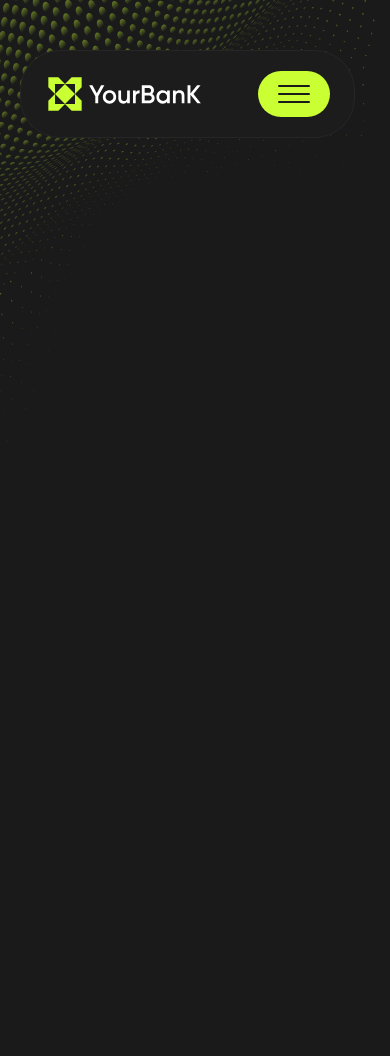
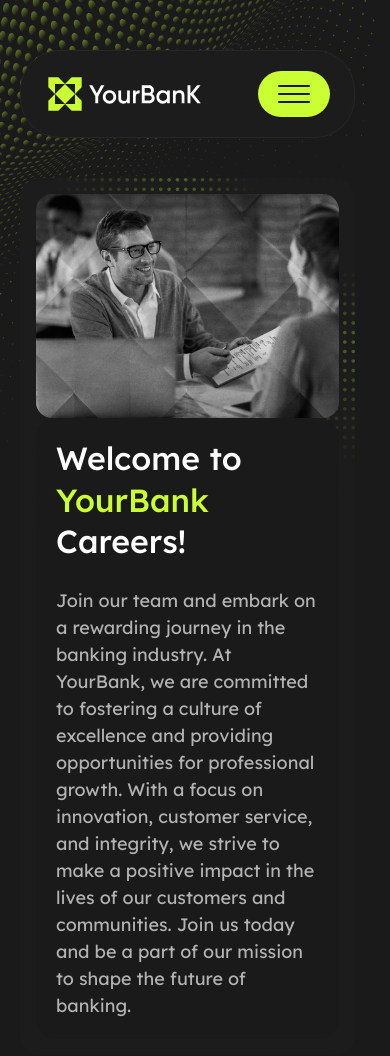
Before and after one commit to serlisovyk/Banking, a website built with Vite: page pages/careers.html in a window 390 px wide. Before the commit the page ends 844 px from the top, so only its background shows below. Built offline with nearby package versions, Linux system fonts and the light colour scheme.

Commit message:
Add careers hero section and styles
- Created a new HTML section for the careers hero, including a title, text, and background image.
- Added corresponding CSS styles for the careers hero section to ensure responsive design and visual appeal.

```diff
--- a/pages/careers.html
+++ b/pages/careers.html
@@ -8,6 +8,6 @@
     <title>Banking</title>
   </head>
   <body>
-    {{> header }}
+    {{> header }} {{> careers-hero }}
   </body>
 </html>
--- /dev/null
+++ b/sections/careers-hero.html
@@ -0,0 +1,28 @@
+<section class="careers-hero section">
+  <div class="container">
+    <div class="careers-hero__inner">
+      <div class="careers-hero__content">
+        <h1 class="careers-hero__title">
+          Welcome to <span>YourBank</span> Careers!
+        </h1>
+        <div class="careers-hero__text">
+          Join our team and embark on a rewarding journey in the banking industry. At
+          YourBank, we are committed to fostering a culture of excellence and
+          providing opportunities for professional growth. With a focus on
+          innovation, customer service, and integrity, we strive to make a positive
+          impact in the lives of our customers and communities. Join us today and be
+          a part of our mission to shape the future of banking.
+        </div>
+      </div>
+      <div class="careers-hero__image">
+        <img
+          src="/assets/images/careers-hero-bg.jpg"
+          width="968"
+          height="716"
+          alt=""
+          aria-hidden="true"
+        />
+      </div>
+    </div>
+  </div>
+</section>
--- a/styles/components/case-item.css
+++ b/styles/components/case-item.css
@@ -23,13 +23,13 @@
 }
 
 .case-item--inverted .case-item__icons {
-  background-image: url('/images/decor/dot-wave-right.svg');
+  background-image: url('/assets/images/decor/dot-wave-right.svg');
   background-position: top right;
 }
 
 .case-item__icons {
   background: var(--grey-11);
-  background-image: url('/images/decor/dot-wave-left.svg');
+  background-image: url('/assets/images/decor/dot-wave-left.svg');
   background-repeat: no-repeat;
   background-position: top left;
   border-radius: var(--border-radius);
--- a/styles/general/main.css
+++ b/styles/general/main.css
@@ -9,7 +9,7 @@ body {
   line-height: 150%;
   color: var(--grey-70);
 
-  background-image: url('/images/decor/dots.svg');
+  background-image: url('/assets/images/decor/dots.svg');
   background-repeat: no-repeat;
   background-position: -20px -20px;
   background-size: 600px;
--- /dev/null
+++ b/styles/sections/careers-hero.css
@@ -0,0 +1,72 @@
+.careers-hero__inner {
+  background: url('/assets/images/decor/dots-grid.svg'), var(--grey-11);
+  background-repeat: no-repeat;
+  background-position: top right;
+  position: relative;
+  padding: 50px;
+  border-radius: 20px;
+
+  @media (width < 1440px) {
+    padding: 30px;
+  }
+
+  @media (width < 1024px) {
+    display: flex;
+    flex-direction: column-reverse;
+    align-items: center;
+  }
+
+  @media (width < 768px) {
+    padding: 16px;
+    background-size: 330px;
+  }
+}
+
+.careers-hero__content {
+  position: absolute;
+  background: var(--grey-10);
+  max-width: 800px;
+  padding: 80px;
+  border-radius: 20px 0 80px 20px;
+
+  @media (width < 1440px) {
+    padding: 40px;
+  }
+
+  @media (width < 1024px) {
+    position: static;
+    border-radius: 20px;
+  }
+
+  @media (width < 768px) {
+    padding: 20px;
+  }
+}
+
+.careers-hero__title {
+  font-weight: 500;
+  font-size: clamp(32px, 5vw, 58px);
+  line-height: 130%;
+  margin-bottom: 24px;
+  color: var(--white);
+
+  span {
+    color: var(--green-60);
+  }
+}
+
+.careers-hero__text {
+  font-weight: 300;
+  font-size: 18px;
+  line-height: 150%;
+  color: var(--grey-70);
+}
+
+.careers-hero__image {
+  display: flex;
+  justify-content: flex-end;
+
+  img {
+    border-radius: 16px;
+  }
+}
--- a/styles/style.css
+++ b/styles/style.css
@@ -14,3 +14,4 @@
 @import './sections/features.css';
 @import './sections/questions.css';
 @import './sections/hero.css';
+@import './sections/careers-hero.css';
```
Also changed, not shown: assets/images/careers-hero-bg.jpg (added), assets/images/decor/dots-grid.svg (added).
